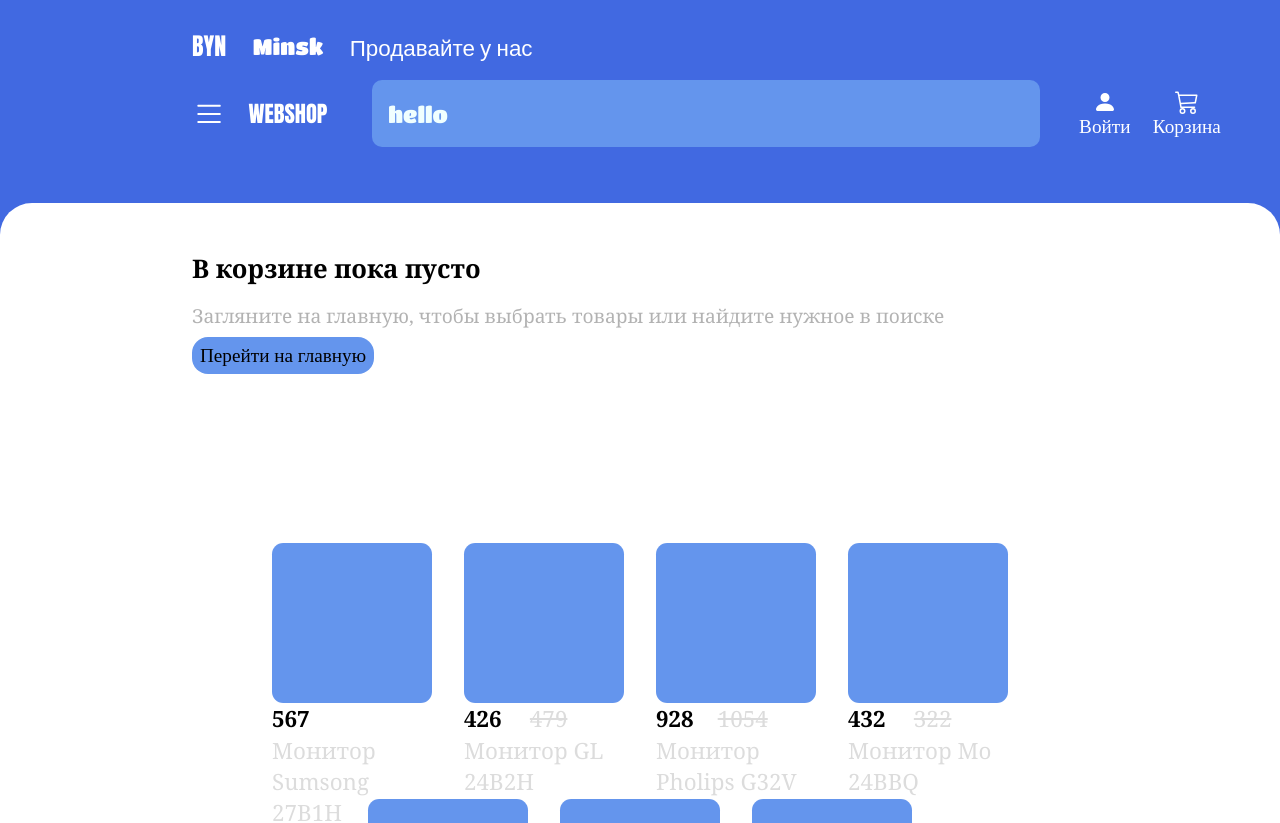
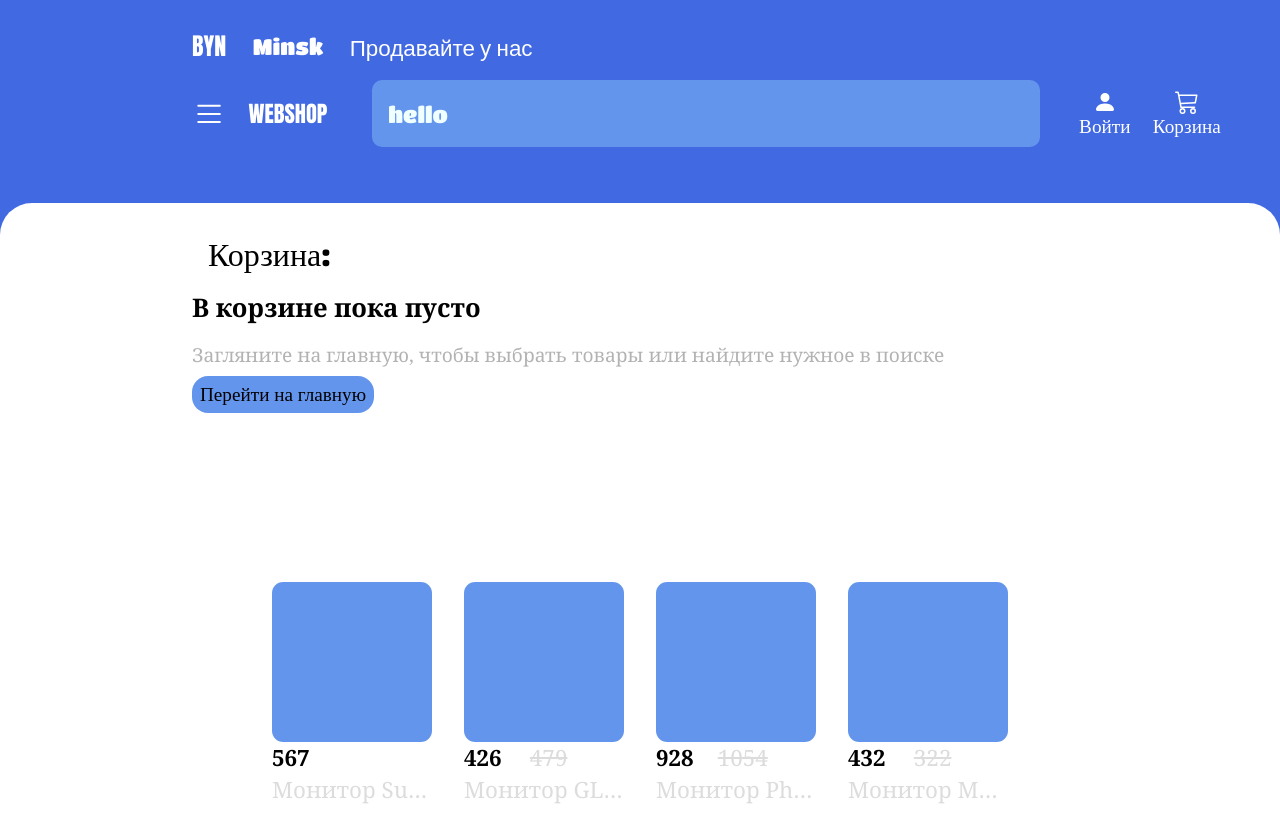
Before and after one commit to KolyaVol/ReactWebShop, a React (Create React App) app: page /cart in a window 1280 px wide. Shown: the top 823 px of the page. Built offline with nearby package versions, Linux system fonts and the light colour scheme.

Commit message:
cart list

```diff
--- a/src/Pages/Cart/Cart.jsx
+++ b/src/Pages/Cart/Cart.jsx
@@ -9,20 +9,22 @@ export default function Cart() {
 
   const cartProds = useSelector((state) => state.addToCart);
   const prodList = useSelector((state) => state.prodList);
-
+  console.log(cartProds.prods);
   return (
     <div className={styles.Cart}>
       <div className={styles.container}>
-        {cartProds.prods ? (
+        <div className={styles.cart__title}> Корзина:</div>
+        {cartProds.prods[0] ? (
           cartProds.prods.map((prod) => (
-            <div key={prod.id + "prod"} className={styles.prod__item}>
-              <div className={styles.image}></div>
+            <div key={prod.id + "prod"} className={styles.cart__item}>
+              <div className={styles.cart__image}></div>
+              <div className={styles.cart__description}>
+                <div className={styles.cart__price}>{prod.price}</div>
 
-              <div className={styles.price}>{prod.price}</div>
+                <div className={styles.cart__sale}>{prod.sale}</div>
 
-              <div className={styles.sale}>{prod.sale}</div>
-
-              <div className={styles.name}>{prod.name}</div>
+                <div className={styles.cart__name}>{prod.name}</div>
+              </div>
             </div>
           ))
         ) : (
@@ -37,13 +39,6 @@ export default function Cart() {
             </Link>
           </div>
         )}
-        <div className={styles.title}>В корзине пока пусто</div>
-        <div className={styles.subtitle}>
-          Загляните на главную, чтобы выбрать товары или найдите нужное в поиске
-        </div>
-        <Link className={styles.link} to={"/webshop"}>
-          Перейти на главную
-        </Link>
 
         <div className={styles.prod__list}>
           {prodList.prods.map((prod) =>
--- a/src/Pages/Cart/Cart.module.css
+++ b/src/Pages/Cart/Cart.module.css
@@ -47,10 +47,50 @@
 
 }
 
-.prods__title {
+
+.cart__title {
     font-size: 2rem;
     font-family: 'Titan One', cursive;
-    margin-left: 15vw;
+    margin-left: 1rem;
+}
+
+.cart__item {
+    display: flex;
+    border-radius: 2rem;
+    height: 8rem;
+    width: 70vw;
+    font-size: 1.4rem;
+    margin: 1rem;
+}
+
+.cart__image {
+    border-radius: 0.7rem;
+    background-color: cornflowerblue;
+    width: 7rem;
+    height: 7rem;
+    margin-right: 1rem;
+
+}
+
+.cart__price {
+    display: block;
+    font-family: Georgia, 'Times New Roman', Times, serif;
+    font-weight: 700;
+}
+
+.cart__sale {
+    display: block;
+    color: gainsboro;
+    font-family: Georgia, 'Times New Roman', Times, serif;
+    font-weight: 200;
+
+    text-decoration: line-through;
+}
+
+.cart__name {
+    display: block;
+    color: gainsboro;
+    font-family: Georgia, 'Times New Roman', Times, serif;
 }
 
 .prod__item {
@@ -60,12 +100,14 @@
     grid-template-areas:
         'img img img'
         'pr sl sl'
-        'descr descr descr';
+        'name name name';
     border-radius: 2rem;
     height: 14rem;
     width: 10rem;
     font-size: 1.4rem;
     margin: 1rem;
+    cursor: pointer;
+
 }
 
 .image {
@@ -80,6 +122,7 @@
     font-family: Georgia, 'Times New Roman', Times, serif;
     font-weight: 700;
     grid-area: pr;
+
 
 }
 
@@ -96,5 +139,8 @@
     display: block;
     color: gainsboro;
     font-family: Georgia, 'Times New Roman', Times, serif;
-    grid-area: descr;
+    grid-area: name;
+    white-space: nowrap;
+    overflow: hidden;
+    text-overflow: ellipsis;
 }
--- a/src/UI/Header/HeaderCart/HeaderCart.jsx
+++ b/src/UI/Header/HeaderCart/HeaderCart.jsx
@@ -7,18 +7,23 @@ import { useSelector } from 'react-redux';
 
 export default function HeaderCart() {
 
-    const counter = useSelector((state) => state.counter);
+    const cartProds = useSelector((state) => state.addToCart);
 
     const addCssClass = (style1, style2, ...args) => {
       return [style1, style2, args].join(" ");
     };
+    console.log(cartProds.prods.length);
 
   return (
     <NavLink
       to={"/cart"}
       className={addCssClass(styles.basket, styles.header__item)}
     >
-      {counter.count ? <div className={styles.counter}>{counter.count}</div> : ""}
+      {cartProds.prods[0] ? (
+        <div className={styles.counter}>{+cartProds.prods.length}</div>
+      ) : (
+        ""
+      )}
       <BsCart3 />
       <span className={styles.basket}>Корзина</span>
     </NavLink>
--- a/src/UI/Header/HeaderCart/HeaderCart.module.css
+++ b/src/UI/Header/HeaderCart/HeaderCart.module.css
@@ -1,4 +1,5 @@
 .basket {
+    position: relative;
     grid-area: basket;
     display: flex;
     flex-direction: column;
@@ -10,20 +11,21 @@
 }
 
 .counter {
-    position: absolute;
+    position: relative;
     display: flex;
     justify-content: center;
     align-items: center;
+    text-align: center;
     background-color: rgb(238, 38, 38);
     border-radius: 50%;
     color: #fff;
-    top: 4.5rem;
-    right: 15.5rem;
+    top: 0;
+    right: -1rem;
     height: 1rem;
     width: 1rem;
     text-align: center;
-    font-family: 'Titan One', cursive;
-    padding: 0 0.2rem 0.2rem;
+    font-family: 'Times New Roman', Times, serif;
+    padding: 0.1rem;
     font-size: 1rem;
 }
 
--- a/src/UI/ProdList/ProdList.jsx
+++ b/src/UI/ProdList/ProdList.jsx
@@ -1,145 +1,16 @@
 import React from "react";
-import { useState } from "react";
+import { useSelector } from "react-redux";
 import { useNavigate } from "react-router-dom";
 import styles from "./ProdList.module.css";
 
 export default function ProdList() {
   const router = useNavigate()
-
-  let [prods, setProds] = useState([
-    {
-      id: 1,
-      image: "123",
-      price: 567,
-      sale: "",
-      type: "monitor",
-      manufacturer: "Sumsong",
-      name: "Монитор Sumsong 27B1H",
-    },
-    {
-      id: 2,
-      image: "123",
-      price: 426,
-      sale: 479,
-      type: "monitor",
-      manufacturer: "GL",
-      name: "Монитор GL 24B2H",
-    },
-    {
-      id: 3,
-      image: "123",
-      price: 928,
-      sale: 1054,
-      type: "monitor",
-      manufacturer: "Pholips",
-      name: "Монитор Pholips G32V",
-    },
-    {
-      id: 4,
-      image: "123",
-      price: 432,
-      sale: 322,
-      type: "monitor",
-      manufacturer: "Mo",
-      name: "Монитор Mo 24BBQ",
-    },
-    {
-      id: 5,
-      image: "123",
-      price: 232,
-      sale: 322,
-      type: "refrigerator",
-      manufacturer: "Pholips",
-      name: "Холодильник Олимп",
-    },
-    {
-      id: 6,
-      image: "123",
-      price: 233,
-      sale: 322,
-      type: "refrigerator",
-      manufacturer: "Sumsong",
-      name: "Холодильник Sumsong",
-    },
-    {
-      id: 7,
-      image: "123",
-      price: 234,
-      sale: 322,
-      type: "refrigerator",
-      manufacturer: "Mo",
-      name: "Холодильник Mo",
-    },
-    {
-      id: 8,
-      image: "123",
-      price: 235,
-      sale: 322,
-      type: "refrigerator",
-      manufacturer: "GL",
-      name: "Холодильник GL",
-    },
-    {
-      id: 9,
-      image: "123",
-      price: 236,
-      sale: 322,
-      type: "fan",
-      manufacturer: "Sumsong",
-      name: "Вентилятор Sumsong Osos1104",
-    },
-    {
-      id: 10,
-      image: "123",
-      price: 237,
-      sale: 322,
-      type: "fan",
-      manufacturer: "GL",
-      name: "Вентилятор GL V5000",
-    },
-    {
-      id: 11,
-      image: "123",
-      price: 238,
-      sale: 322,
-      type: "fan",
-      manufacturer: "Pholips",
-      name: "Вентилятор Pholips  Hurricane3000",
-    },
-    {
-      id: 12,
-      image: "123",
-      price: 239,
-      sale: 322,
-      type: "fan",
-      manufacturer: "Mo",
-      name: "Вентилятор Mo HomeWind 1S",
-    },
-    {
-      id: 13,
-      image: "123",
-      price: 240,
-      sale: 322,
-      type: "TV",
-      manufacturer: "Sumsong",
-      name: "Телевизор Sumsong",
-    },
-    {
-      id: 14,
-      image: "123",
-      price: 241,
-      sale: 322,
-      type: "TV",
-      manufacturer: "GL",
-      name: "Телевизор GL",
-    },
-  ]);
-
+  const prodList = useSelector((state) => state.prodList);
   return (
     <div>
       <p className={styles.prods__title}>Хиты продаж</p>
       <div className={styles.prod__list}>
-        {prods.map((prod) => (
+        {prodList.prods.map((prod) => (
           <div
             key={prod.id + "prod"}
             onClick={() => router(`/prod/${prod.id}`)}
--- a/src/UI/ProdList/ProdList.module.css
+++ b/src/UI/ProdList/ProdList.module.css
@@ -21,7 +21,7 @@
     grid-template-areas:
         'img img img'
         'pr sl sl'
-        'descr descr descr';
+        'name name name';
     border-radius: 2rem;
     height: 14rem;
     width: 10rem;
@@ -60,7 +60,7 @@
     display: block;
     color: gainsboro;
     font-family: Georgia, 'Times New Roman', Times, serif;
-    grid-area: descr;
+    grid-area: name;
     white-space: nowrap;
     overflow: hidden;
     text-overflow: ellipsis;
--- a/src/store/counterReducer.js
+++ /dev/null
@@ -1,14 +0,0 @@
-const defaultState = {
-    count: 0
-}
-
-export const counterReducer = (state = defaultState, action) => {
-    switch (action.type) {
-        case 'INCREMENT':
-            return {...state, count: state.count++}
-        case 'DECREMENT':
-            return {...state, count: state.count--}
-        default:
-            return state
-    }
-}
--- a/src/store/store.js
+++ b/src/store/store.js
@@ -3,15 +3,12 @@ import { isAuthReducer } from './isAuthReducer'
 import { userName } from './userName'
 import { prodListReducer } from './prodListReducer'
 import { addToCartReducer } from './addToCartReducer'
-import { counterReducer } from './counterReducer'
-
 
 const reducer = {
   prodList: prodListReducer,
   addToCart: addToCartReducer,
   isAuth: isAuthReducer,
   userName: userName,
-  counter: counterReducer,
 }
 
 export const store = configureStore({reducer})
```
